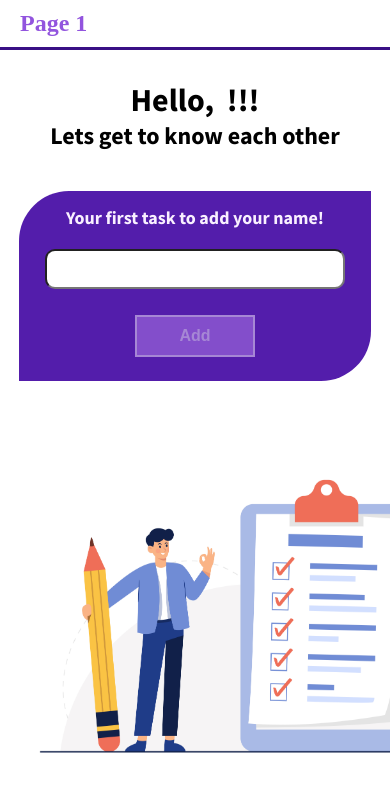
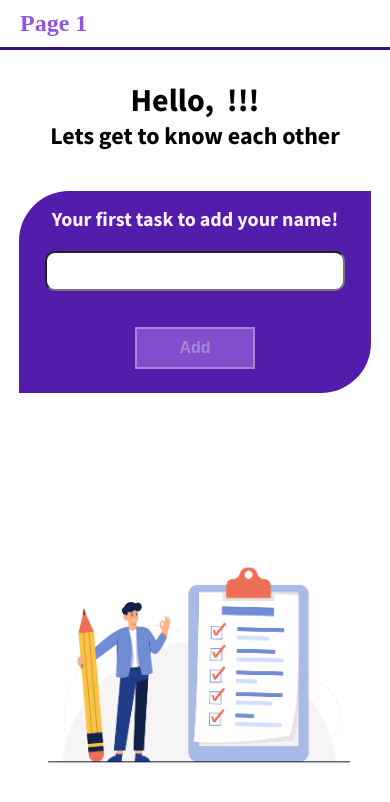
Before and after one commit to takeAmoment/react-todo-hw, a React (Create React App) app: page / in a window 390 px wide. Shown: the top 802 px of the page. Built offline with nearby package versions, Linux system fonts and the light colour scheme.

Commit message:
feat: delete styles for input and error in MainPage

```diff
--- a/src/pages/MainPage/MainPage.module.css
+++ b/src/pages/MainPage/MainPage.module.css
@@ -5,6 +5,12 @@
     background-image: url(../../assets/images/checklist.jpg);
     background-position: bottom left;
     background-size: 50rem 35rem;
+}
+@media (max-width: 500px) {
+    .main {
+        background-position: bottom center;
+        background-size: 35rem 25rem;
+    }
 }
 .main__contant {
     display: flex;
@@ -45,7 +51,7 @@
     color: #f9f0ff;
     text-align: center;
     padding: 0 0.5rem;
-    font-size: 1.8rem;
+    font-size: 2.0rem;
     font-weight: 700;
 }
 .form {
@@ -53,20 +59,8 @@
     flex-direction: column;
     align-items: center;
     justify-content: center;
-    gap: 1rem;
+    gap: 2rem;
     padding: 1rem;
-}
-.input {
-    width: 25rem;
-    height: 4rem;
-    border-radius: 1rem;
-    font-size: 1.8rem;
-    padding: 0 1rem;
-}
-.error {
-    height: 1.5rem;
-    color: red;
-    font-size: 1.2rem;
 }
 .button {
     width: 12rem;
```
